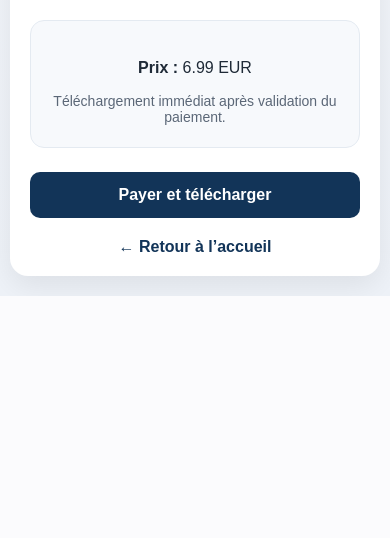
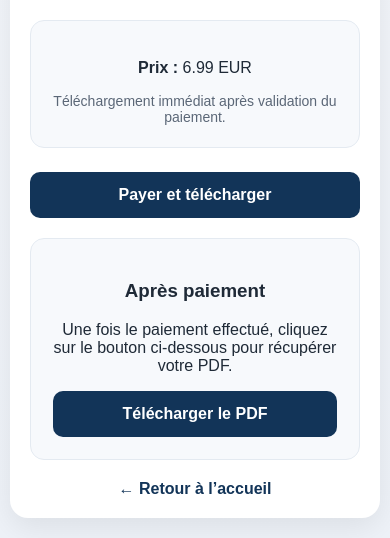
Before and after one commit to anouarjounayd/site-premium-francais, a Flask app: page /premium in a window 390 px wide. Shown: the part 642-1180 px from the top of the page. Before the commit the page ends 938 px from the top, so only its background shows below. Run offline with Flask 3, Linux system fonts and the light colour scheme.

Commit message:
add manual download button

```diff
--- a/static/style.css
+++ b/static/style.css
@@ -294,7 +294,7 @@ tbody tr:nth-child(even) {
         text-align: center;
     }
     .hero-img {
-    width: 100%;
+    width: 110%;
     max-height: 320px;
     object-fit: cover;
     border-radius: 16px;
--- a/templates/premium.html
+++ b/templates/premium.html
@@ -62,6 +62,16 @@
             </a>
         </div>
 
+        <div class="cta-box" style="margin-top: 20px; text-align: center;">
+            <h3>Après paiement</h3>
+            <p>
+                Une fois le paiement effectué, cliquez sur le bouton ci-dessous pour récupérer votre PDF.
+            </p>
+            <a href="/download?token=mon_token_secret_123456" class="btn">
+                Télécharger le PDF
+            </a>
+        </div>
+
         <div class="back-link">
             <a href="{{ url_for('index') }}">← Retour à l’accueil</a>
         </div>
```
